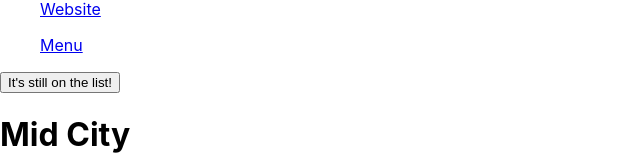
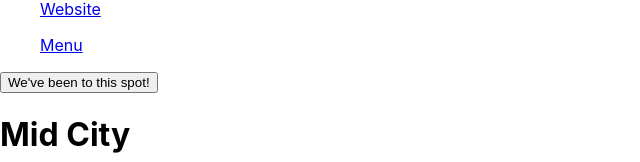
Before and after one commit to HannahChristmas/cincy-eats-react-phase-2, a React (Create React App) app: page /restaurants in a window 1280 px wide. Shown: the part 618-780 px from the top of the page, without its empty margins (0-640 px from the left). Built offline with nearby package versions, Linux system fonts and the light colour scheme; data requests are answered from the project's data file.

Commit message:
Visited Button Persisting
Update visited button changes to persist to the json server

```diff
--- a/db.json
+++ b/db.json
@@ -8,7 +8,7 @@
       "instagram": "https://www.instagram.com/midcitycinti/?hl=en",
       "website": "https://www.midcitycinti.com/",
       "menu": "https://www.midcitycinti.com/menu",
-            "visited": "true"
+      "visited": true
     },
     {
       "id": 1,
@@ -18,7 +18,7 @@
       "instagram": "https://www.instagram.com/midcitycinti/?hl=en",
       "website": "https://www.midcitycinti.com/",
       "menu": "https://www.midcitycinti.com/menu",
-            "visited": "false"
+      "visited": false
     },
     {
       "id": 1,
--- a/src/components/App.js
+++ b/src/components/App.js
@@ -26,7 +26,7 @@ function App() {
           <Home />
         </Route>
         <Route path="/restaurants">
-          <RestaurantList allRestaurants={allRestaurants}/>
+          <RestaurantList allRestaurants={allRestaurants} setAllRestaurants={setAllRestaurants}/>
         </Route>
         <Route path="/add">
           <NewRestaurantForm />
--- a/src/components/RestaurantCard.js
+++ b/src/components/RestaurantCard.js
@@ -1,7 +1,26 @@
 import React, {useState} from "react";
 
-function RestaurantCard({restaurant}){
-const [isVisited, setIsVisited] = useState(true)
+function RestaurantCard({restaurant, allRestaurants, setAllRestaurants}){
+const [isVisited, setIsVisited] = useState(restaurant.visited)
+
+
+function handleVisitedButtonClick(){
+    setIsVisited(!isVisited)
+    fetch(`http://localhost:3004/restaurants/${restaurant.id}`, {
+        method: 'PATCH',
+        headers: {
+          'Content-Type': 'application/json',
+        },
+        body: JSON.stringify({visited: isVisited}),
+      })
+        .then((response) => response.json())
+        .then((updatedRestaurant) => {
+          const patchedRestaurants = allRestaurants.map(restaurantFromMap => restaurantFromMap.id === restaurant.id ? updatedRestaurant : restaurantFromMap);
+          setAllRestaurants(patchedRestaurants)
+      })
+
+
+}
 
     return(
         <div>
@@ -12,9 +31,9 @@ const [isVisited, setIsVisited] = useState(true)
             <ul><a href={restaurant.website}>Website</a></ul>
             <ul><a href={restaurant.menu}>Menu</a></ul>
             {isVisited ? (
-            <button onClick={() => setIsVisited(!isVisited)}>It's still on the list!</button>
+            <button onClick={handleVisitedButtonClick}>It's still on the list!</button>
             ) : (
-            <button onClick={() => setIsVisited(!isVisited)}>We've been to this spot!</button>
+            <button onClick={handleVisitedButtonClick}>We've been to this spot!</button>
             )}
         </div>
     )
--- a/src/components/RestaurantList.js
+++ b/src/components/RestaurantList.js
@@ -1,11 +1,11 @@
 import React from "react";
 import RestaurantCard from "./RestaurantCard";
 
-function RestaurantList({allRestaurants}){
+function RestaurantList({allRestaurants, setAllRestaurants}){
 
     const restaurantsOnInitialRender = allRestaurants.map(restaurant => {
         return (
-            <RestaurantCard restaurant={restaurant}/>
+            <RestaurantCard restaurant={restaurant} allRestaurants={allRestaurants} setAllRestaurants={setAllRestaurants}/>
         )
     })
 
```
Lines whose indentation alone changed are shown as unchanged.
